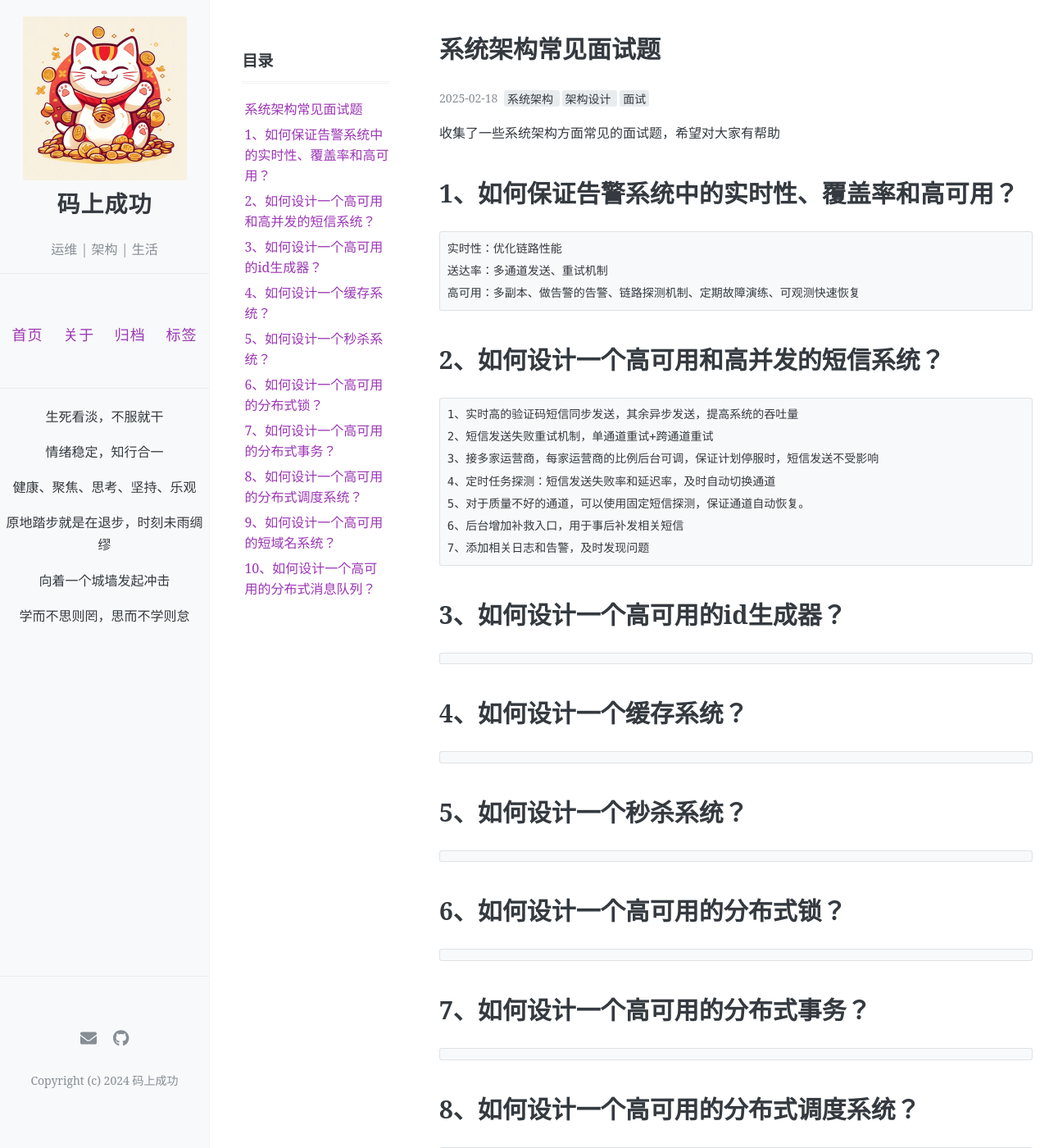
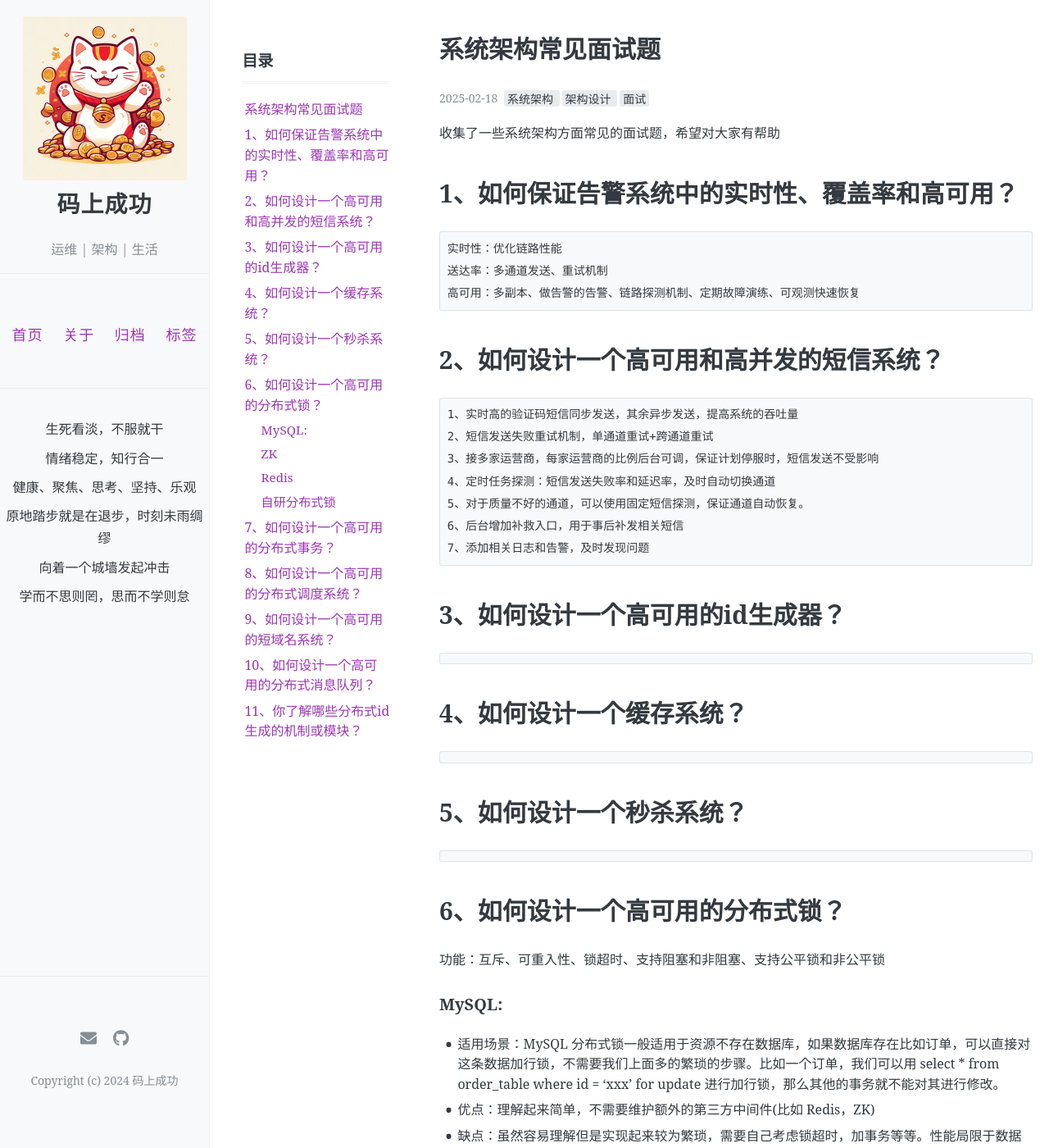
Before and after one commit to swh0318/swh0318.github.io, a Jekyll site: the page built from _posts/2025/2025-02-18-architecture_interview.md, in a window 1280 px wide and 1400 px high. Shown: the whole window at 82% size. Built offline with Jekyll 4.4.1, drawn with Linux system fonts in a browser that asks for light colours; comment, search, counter and statistics services are not loaded; some of the changed text lies outside the part shown.

Commit message:
提交分布式锁问题和答案等

````diff
--- a/_posts/2025/2025-02-18-architecture_interview.md
+++ b/_posts/2025/2025-02-18-architecture_interview.md
@@ -36,8 +36,38 @@
 ```
 ```
 # 6、如何设计一个高可用的分布式锁？
-```
-```
+
+功能：互斥、可重入性、锁超时、支持阻塞和非阻塞、支持公平锁和非公平锁
+
+### MySQL:
+- 适用场景：MySQL 分布式锁一般适用于资源不存在数据库，如果数据库存在比如订单，可以直接对这条数据加行锁，不需要我们上面多的繁琐的步骤。比如一个订单，我们可以用 select * from order_table where id = 'xxx' for update 进行加行锁，那么其他的事务就不能对其进行修改。
+- 优点：理解起来简单，不需要维护额外的第三方中间件(比如 Redis，ZK)
+- 缺点：虽然容易理解但是实现起来较为繁琐，需要自己考虑锁超时，加事务等等。性能局限于数据库，一般对比缓存来说性能较低。对于高并发的场景并不是很适合。
+`乐观锁`: 保证我们并发的顺序执行使用乐观锁进行处理，我们可以对我们的表加一个版本号字段。
+
+### ZK
+ZooKeeper是以Paxos算法为基础的分布式应用程序协调服务。ZK的数据节点和文件目录类似，所以我们可以用此特性实现分布式锁。
+![alt text](https://raw.githubusercontent.com/swh0318/swh0318.github.io/refs/heads/main/_posts/2025/assets/2025-02-18-architecture_interview/image.png)
+`Curator`封装了ZooKeeper底层的API，使我们更加容易方便的ZooKeeper进行操作，并且它封装了分布式锁的功能
+
+- 优点：ZK 可以不需要关心锁超时时间，实现起来有现成的第三方包，比较方便，并且支持读写锁，ZK获取锁会按照加锁的顺序，所以其是公平锁。对于高可用利用ZK集群进行保证。
+- 缺点：ZK 需要额外维护，增加维护成本，性能和 MySQL 相差不大，依然比较差。并且需要开发人员了解ZK是什么。
+
+### Redis
+利用setNx(set if not exist) 方法不陌生，如果不存在则更新，其可以很好的用来实现我们的分布式锁。
+
+`Redission` 也是 Redis 的客户端，相比于 Jedis 功能简单。Jedis 简单使用阻塞的 I/O 和 Redis 交互，Redission 通过 Netty 支持非阻塞 I/O。
+
+`RedLock` 是 Redisson 提供的一种分布式锁的实现，其基于多个 Redis 节点实现的分布式锁。RedLock 通过多个 Redis 节点的协作来实现分布式锁，其算法是基于 Paxos 算法的。 RedLock 基本原理是利用多个 Redis 集群，用多数的集群加锁成功，减少 Redis 某个集群出故障，造成分布式锁出现问题的概率。
+
+Redis 小结：
+- 优点：对于 Redis 实现简单，性能对比 ZK 和 MySQL 较好。如果不需要特别复杂的要求，自己就可以利用 setNx 进行实现，如果自己需要复杂的需求的话，可以利用或者借鉴 Redission。对于一些要求比较严格的场景可以使用 RedLock。
+- 缺点：需要维护 Redis 集群，如果要实现 RedLock 需要维护更多的集群。
+
+### 自研分布式锁
+
+参考文章: https://mp.weixin.qq.com/s/hoZB0wdwXfG3ECKlzjtPdw
+
 # 7、如何设计一个高可用的分布式事务？
 ```
 ```
@@ -50,3 +80,14 @@
 # 10、如何设计一个高可用的分布式消息队列？
 ```
 ```
+# 11、你了解哪些分布式id生成的机制或模块？
+- java uuid: 无顺
+- 数据库自增id: 有顺序，性能不高
+- redis incr: 有顺序，性能高；可能会重复
+- zookeeper: 性能不高
+- 数据库分段+服务缓存ID: 有顺序，性能高
+- snowflake: 有顺序，性能高，不会重复
+1bit:一般是符号位，不做处理
+41bit:用来记录时间戳，这里可以记录69年，如果设置好起始时间比如今年是2018年，那么可以用到2089年，到时候怎么办？要是这个系统能用69年，我相信这个系统早都重构了好多次了。
+10bit:10bit用来记录机器ID，总共可以记录1024台机器，一般用前5位代表数据中心，后面5位是某个数据中心的机器ID
+12bit:循环位，用来对同一个毫秒之内产生不同的ID，12位可以最多记录4095个，也就是在同一个机器同一毫秒最多记录4095个，多余的需要进行等待下毫秒。
--- a/style.scss
+++ b/style.scss
@@ -677,7 +677,7 @@
     display: none;
   }
   .motto {
-    margin-top: 1rem;
+    margin-top: 0.5rem;
     text-align: center;
   }
 }
````
Also changed, not shown: _posts/2025/2025-02-14-mysql_interview.md (+9 -0 lines), _posts/daily/2025-02-15-miaosha_system.md (added, +22 -0 lines), _posts/2025/assets/2025-02-18-architecture_interview/image.png (added).
